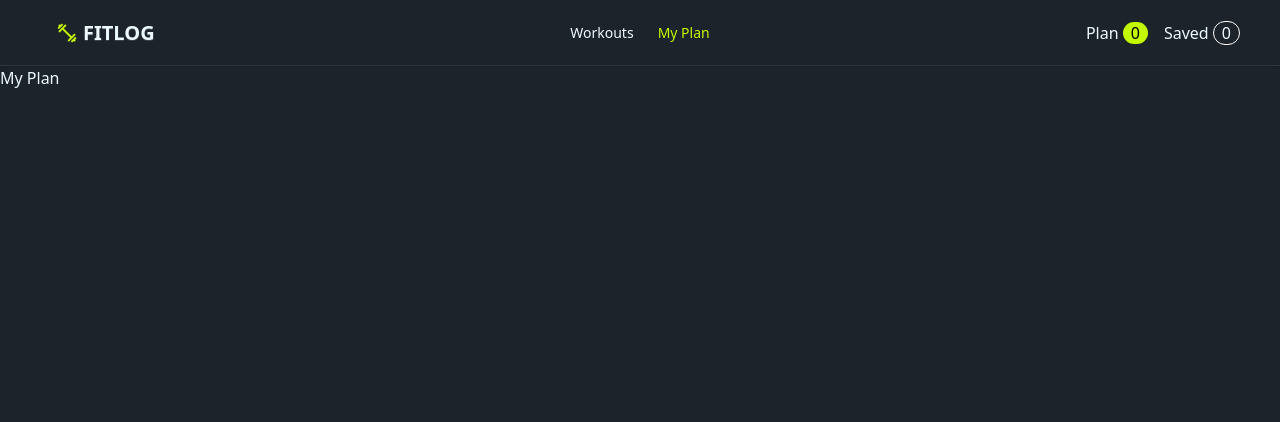
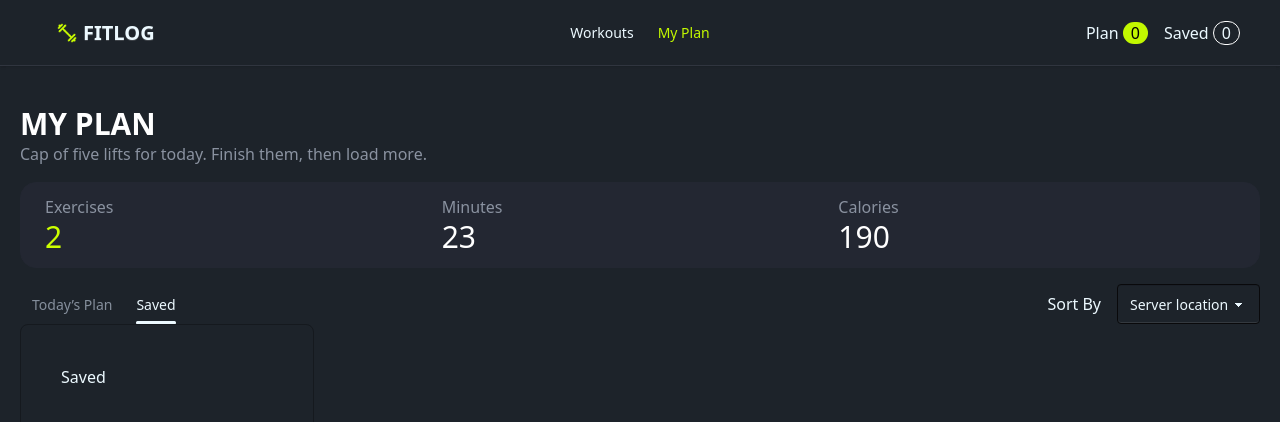
Before and after one commit to rezasdsju/fit-log, a Next.js app: page /my-plan in a window 1280 px wide. Shown: the top 422 px of the page. Built offline with nearby package versions, Linux system fonts and the light colour scheme.

Commit message:
feat: add my-plan page

```diff
--- a/src/app/my-plan/page.tsx
+++ b/src/app/my-plan/page.tsx
@@ -1,8 +1,52 @@
 
 const MyPlanPage = () => {
     return (
-        <div>
-            <h2>My Plan</h2>
+        <div className="px-3 sm:px-5 py-5 sm:py-10 space-y-4">
+            <div>
+                <h1 className="text-[#FFFFFF] font-bold text-3xl">MY PLAN</h1>
+                <p className="text-[#8A92A0]">Cap of five lifts for today. Finish them, then load more.</p>
+            </div>
+            <div className="grid grid-cols-3 border-[1.5px] border-[#232732] bg-[#232732] px-3 sm:px-6 py-3 rounded-2xl">
+                <div className="text-[#8A92A0]">
+                    <h4>Exercises</h4>
+                    <p className="text-[#CCFF00] text-3xl">2</p>
+                </div>
+                <div className="text-[#8A92A0] ">
+                    <h4>Minutes</h4>
+                    <p className="text-[#FFFFFF] text-3xl">23</p>
+                </div>
+                <div className="text-[#8A92A0]">
+                    <h4>Calories</h4>
+                    <p className="text-[#FFFFFF] text-3xl">190</p>
+                </div>
+            </div>
+            <div className="flex justify-between">
+                {/* name of each tab group should be unique */}
+                <div className="tabs tabs-border">
+                    <input type="radio" name="my_tabs_2" className="tab" aria-label="Today’s Plan" />
+                    <div className="tab-content border-base-300 bg-base-100 p-10">Today’s Plan</div>
+
+                    <input type="radio" name="my_tabs_2" className="tab" aria-label="Saved" defaultChecked />
+                    <div className="tab-content border-base-300 bg-base-100 p-10 ">Saved</div>
+
+                </div>
+
+                <div>
+                    <div className="flex items-center gap-4">
+                        <h4>Sort By</h4>
+
+                        <div>
+                            <select defaultValue="Server location" className="select select-neutral">
+                                <option disabled={true}>Server location</option>
+                                <option>North America</option>
+                                <option>EU west</option>
+                                <option>South East Asia</option>
+                            </select>
+                        </div>
+                    </div>
+                </div>
+            </div>
+            <div></div>
         </div>
     );
 };
```
